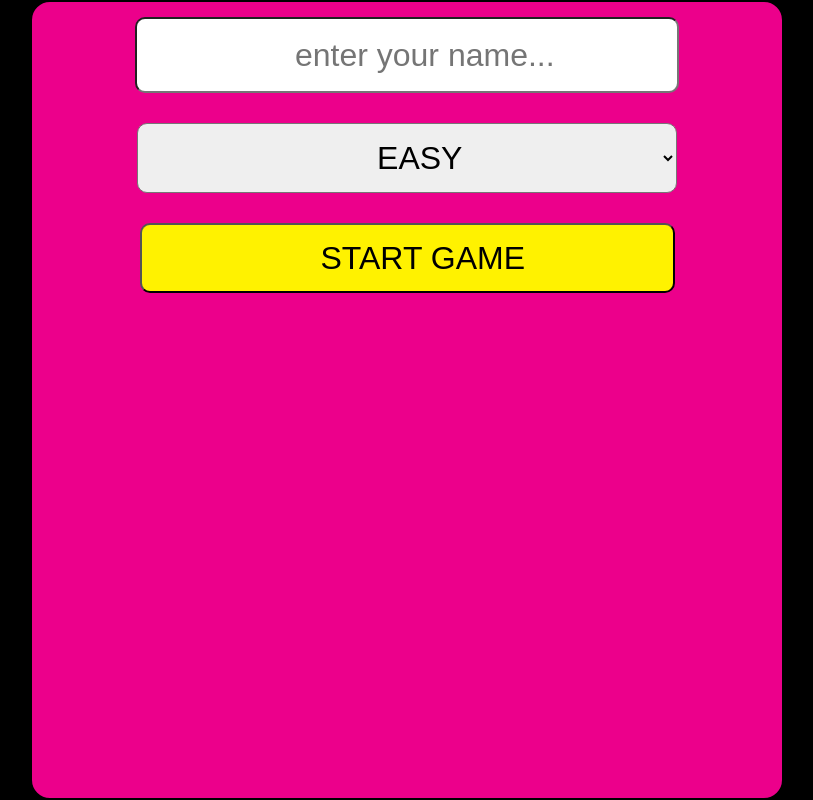
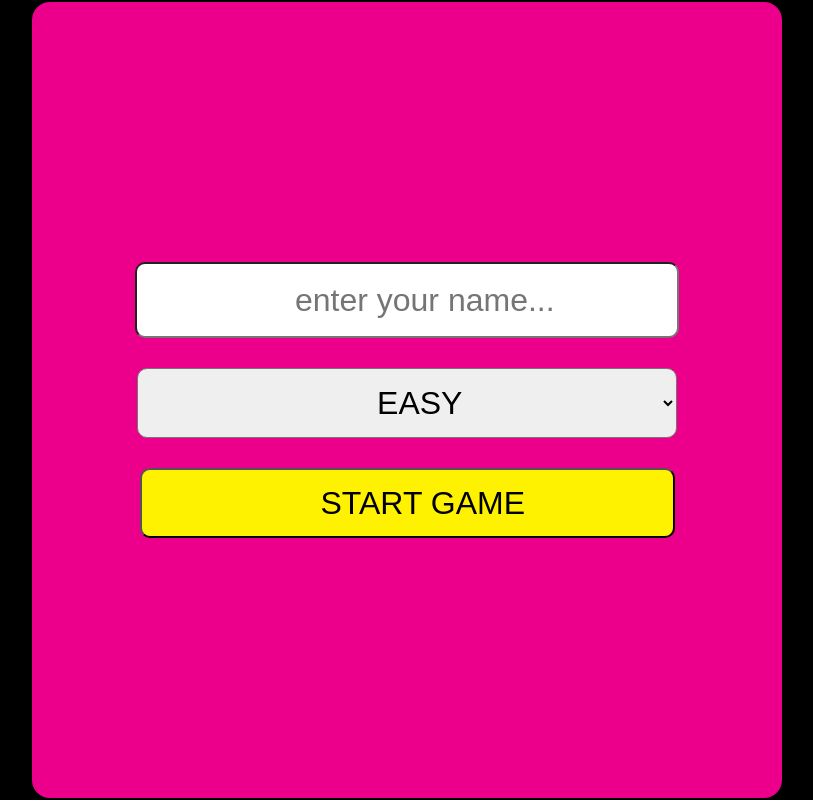
Before and after one commit to ZaneMeroff/mtv_music_trivia, a React (Create React App) app: page / in a window 1280 px wide. Shown: the whole page, without its empty margins (233-1046 px from the left). Built offline with nearby package versions, Linux system fonts and the light colour scheme.

Commit message:
Add temp logo style

```diff
--- a/src/Containers/Intro/Intro.css
+++ b/src/Containers/Intro/Intro.css
@@ -1,8 +1,13 @@
+#temp-logo {
+  font-size: 300%;
+}
+
 #intro-container {
   display: flex;
   flex-direction: column;
   align-items: center;
   justify-content: center;
+  height: 100%;
 }
 
 #difficulty-dropbox,
```
